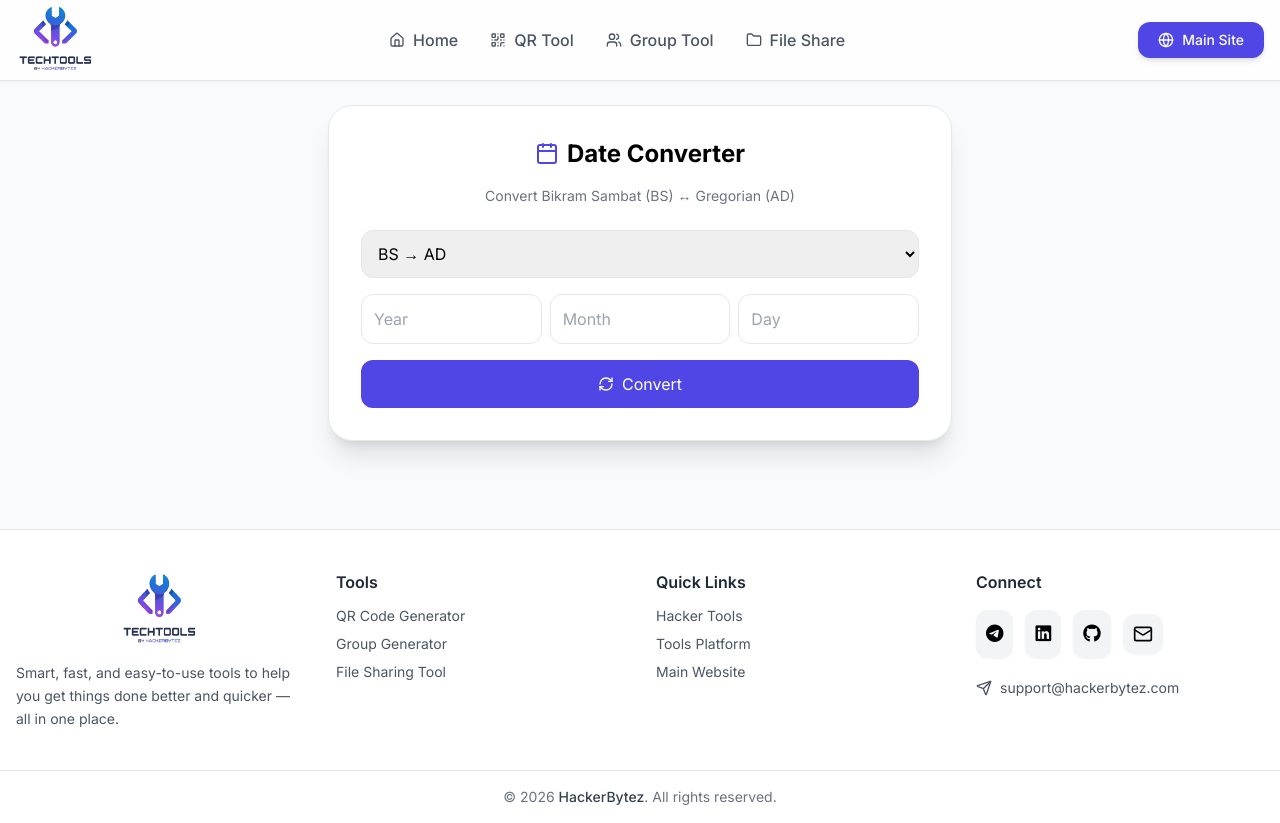
After one commit to udayraut128/techtoolshub, a Flask app: page /date-converter in a window 1280 px wide. The commit adds this page. Run offline with Flask 3, Linux system fonts and the light colour scheme; some libraries are stand-ins or nearby versions.

Commit message:
add date conver

```diff
--- a/app/__init__.py
+++ b/app/__init__.py
@@ -17,11 +17,13 @@ def create_app():
     from .routes.group import group
     from .routes.file_share import file_share
     from .routes.clipboard import clipboard
+    from .routes.date_converter import date_converter
 
     app.register_blueprint(main)
     app.register_blueprint(qr)
     app.register_blueprint(group)
     app.register_blueprint(file_share)
     app.register_blueprint(clipboard)
+    app.register_blueprint(date_converter)
 
     return app
--- /dev/null
+++ b/app/routes/date_converter.py
@@ -0,0 +1,39 @@
+from flask import Blueprint, render_template, request
+import nepali_datetime
+
+date_converter = Blueprint("date_converter", __name__)
+
+@date_converter.route("/date-converter", methods=["GET", "POST"])
+def convert_date():
+
+    result = None
+
+    if request.method == "POST":
+        date_type = request.form.get("type")
+
+        try:
+            if date_type == "bs_to_ad":
+                year = int(request.form.get("year"))
+                month = int(request.form.get("month"))
+                day = int(request.form.get("day"))
+
+                bs_date = nepali_datetime.date(year, month, day)
+                ad_date = bs_date.to_datetime_date()
+
+                result = f"AD: {ad_date}"
+
+            else:
+                year = int(request.form.get("year"))
+                month = int(request.form.get("month"))
+                day = int(request.form.get("day"))
+
+                ad_date = nepali_datetime.date.from_datetime_date(
+                    __import__("datetime").date(year, month, day)
+                )
+
+                result = f"BS: {ad_date}"
+
+        except Exception as e:
+            result = "Invalid Date ❌"
+
+    return render_template("date_converter.html", result=result)
--- /dev/null
+++ b/app/templates/date_converter.html
@@ -0,0 +1,64 @@
+{% extends "base.html" %}
+{% block title %}Date Converter (BS ↔ AD) | Tech Tools{% endblock %}
+
+{% block content %}
+
+<div class="max-w-2xl mx-auto p-4 sm:p-6">
+
+  <div class="bg-white shadow-xl rounded-3xl p-6 sm:p-8 border">
+
+    <!-- Header -->
+    <div class="flex items-center justify-center gap-2 mb-4">
+      <i data-lucide="calendar" class="w-6 h-6 text-indigo-600"></i>
+      <h1 class="text-xl sm:text-2xl font-bold">Date Converter</h1>
+    </div>
+
+    <p class="text-center text-gray-500 text-sm mb-6">
+      Convert Bikram Sambat (BS) ↔ Gregorian (AD)
+    </p>
+
+    <!-- FORM -->
+    <form method="POST" class="space-y-4">
+
+      <!-- Type -->
+      <select name="type"
+        class="w-full p-3 border rounded-xl">
+        <option value="bs_to_ad">BS → AD</option>
+        <option value="ad_to_bs">AD → BS</option>
+      </select>
+
+      <!-- Date Inputs -->
+      <div class="grid grid-cols-3 gap-2">
+
+        <input type="number" name="year" placeholder="Year"
+          class="p-3 border rounded-xl" required>
+
+        <input type="number" name="month" placeholder="Month"
+          class="p-3 border rounded-xl" required>
+
+        <input type="number" name="day" placeholder="Day"
+          class="p-3 border rounded-xl" required>
+
+      </div>
+
+      <!-- Submit -->
+      <button
+        class="w-full bg-indigo-600 text-white py-3 rounded-xl hover:bg-indigo-700 transition flex items-center justify-center gap-2">
+        <i data-lucide="refresh-cw" class="w-4 h-4"></i>
+        Convert
+      </button>
+
+    </form>
+
+    <!-- Result -->
+    {% if result %}
+    <div class="mt-6 text-center bg-green-50 border border-green-200 p-4 rounded-xl">
+      <p class="text-green-700 font-semibold">{{ result }}</p>
+    </div>
+    {% endif %}
+
+  </div>
+
+</div>
+
+{% endblock %}
--- a/requirements.txt
+++ b/requirements.txt
@@ -5,3 +5,4 @@ pandas
 openpyxl
 qrcode
 pillow
+nepali-datetime
```
Also changed, not shown: app/templates/index.html (+17 -0 lines).
